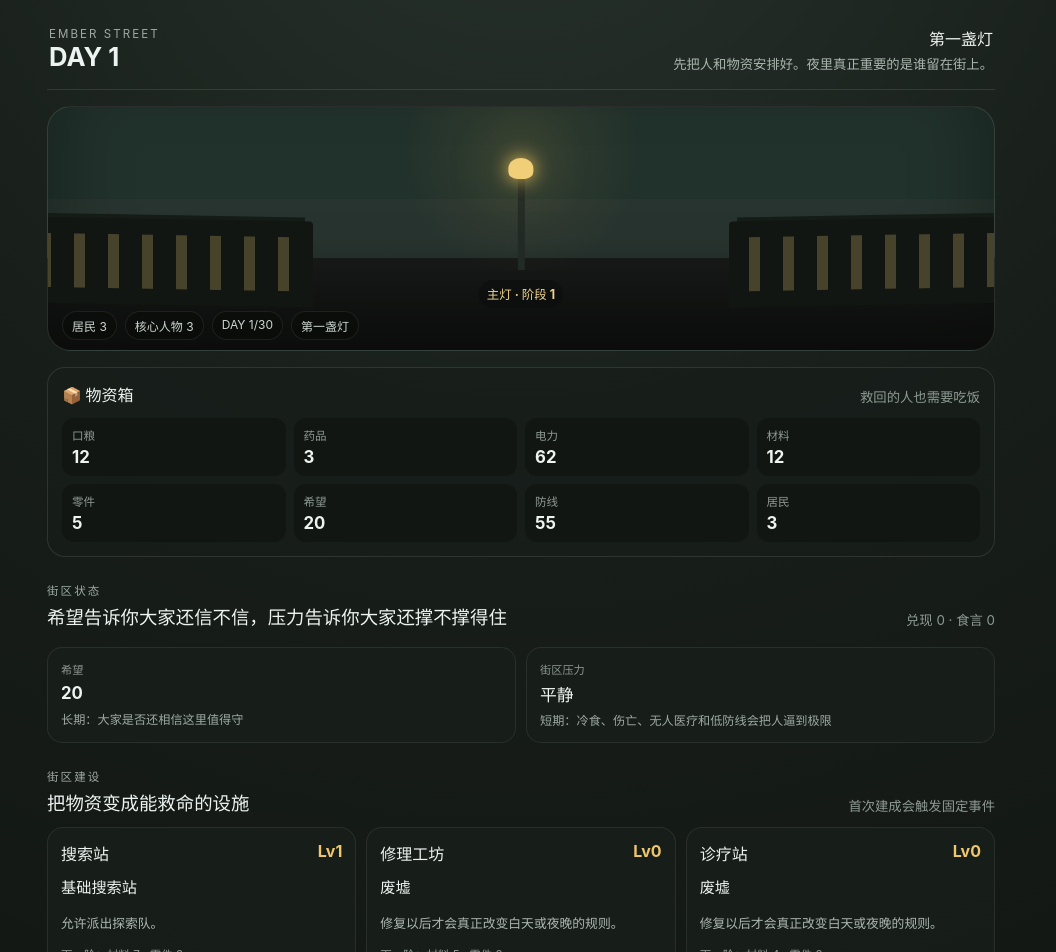
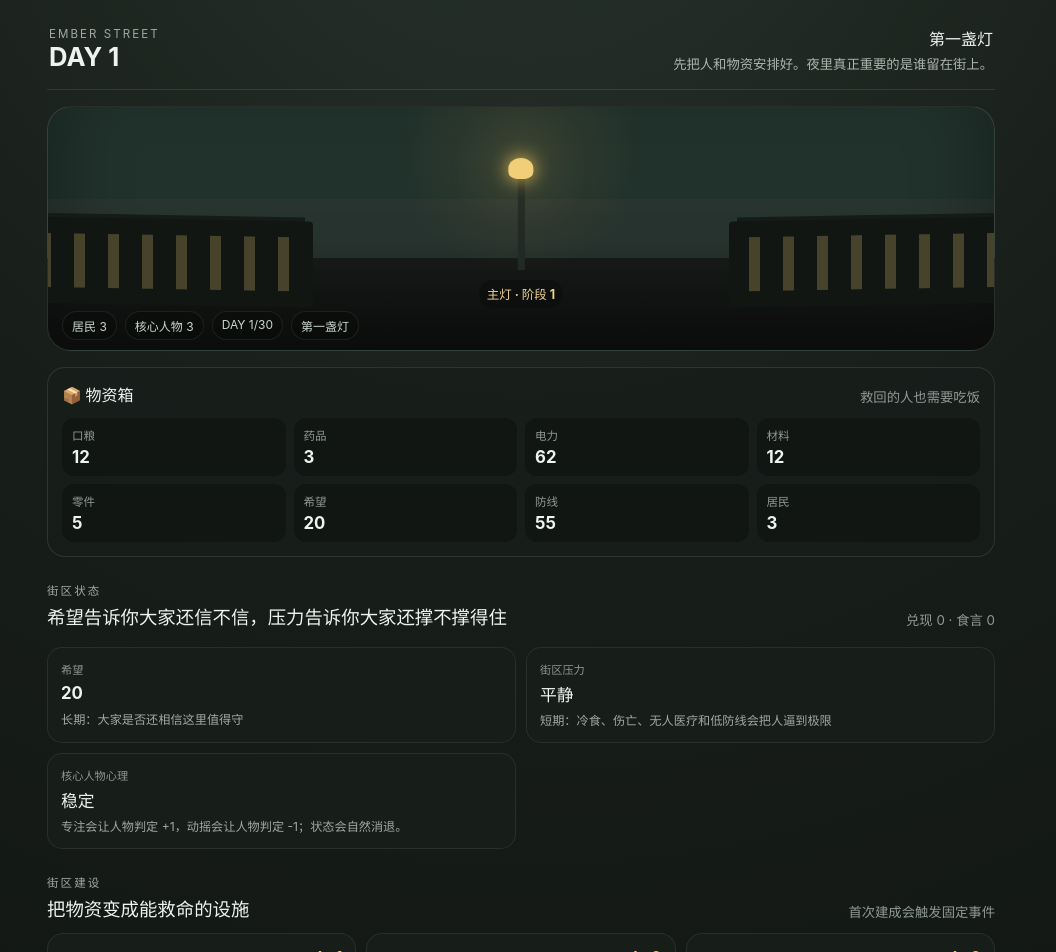
Before and after one commit to Lorenzo-Holmes/Ember-Street, a React (Vite) app: page / in a window 1280 px wide. Shown: the top 952 px of the page, without its empty margins (119-1175 px from the left). Built offline with nearby package versions, Linux system fonts and the light colour scheme.

Commit message:
feat: surface core character mental state

```diff
--- a/src/components/v060/SocialStatusPanel.tsx
+++ b/src/components/v060/SocialStatusPanel.tsx
@@ -1,4 +1,5 @@
 import type { GameState } from '../../game/types';
+import { activeMentalState, MENTAL_LABEL } from '../../game/v060/characterPsychology';
 import {
   acceptCommunityRequest,
   activePromiseSummary,
@@ -17,6 +18,10 @@ export default function SocialStatusPanel({ state, onCommit, compact = false }:
   const social = socialStateOf(state);
   const active = activePromiseSummary(state);
   const request = pendingCommunityRequest(state);
+  const mentalNotes = state.survivors
+    .filter((survivor) => survivor.condition !== 'dead' && survivor.condition !== 'missing')
+    .map((survivor) => ({ survivor, mental: activeMentalState(state, survivor) }))
+    .filter(({ mental }) => mental !== 'steady');
 
   return (
     <section className="v6-section">
@@ -27,6 +32,13 @@ export default function SocialStatusPanel({ state, onCommit, compact = false }:
       <section className="v6-preview">
         <div><span>希望</span><strong>{state.hope}</strong><small>长期：大家是否还相信这里值得守</small></div>
         <div><span>街区压力</span><strong>{pressureLabel(state)}</strong><small>短期：冷食、伤亡、无人医疗和低防线会把人逼到极限</small></div>
+        <div>
+          <span>核心人物心理</span>
+          <strong>{mentalNotes.length ? `${mentalNotes.length} 人出现波动` : '稳定'}</strong>
+          <small>{mentalNotes.length
+            ? mentalNotes.map(({ survivor, mental }) => `${survivor.name} · ${MENTAL_LABEL[mental]}${survivor.mentalUntilDay ? ` 至 DAY ${survivor.mentalUntilDay}` : ''}`).join('；')
+            : '专注会让人物判定 +1，动摇会让人物判定 -1；状态会自然消退。'}</small>
+        </div>
       </section>
 
       {active && <article className="v6-survivor" style={{ marginTop: 10 }}>
```
